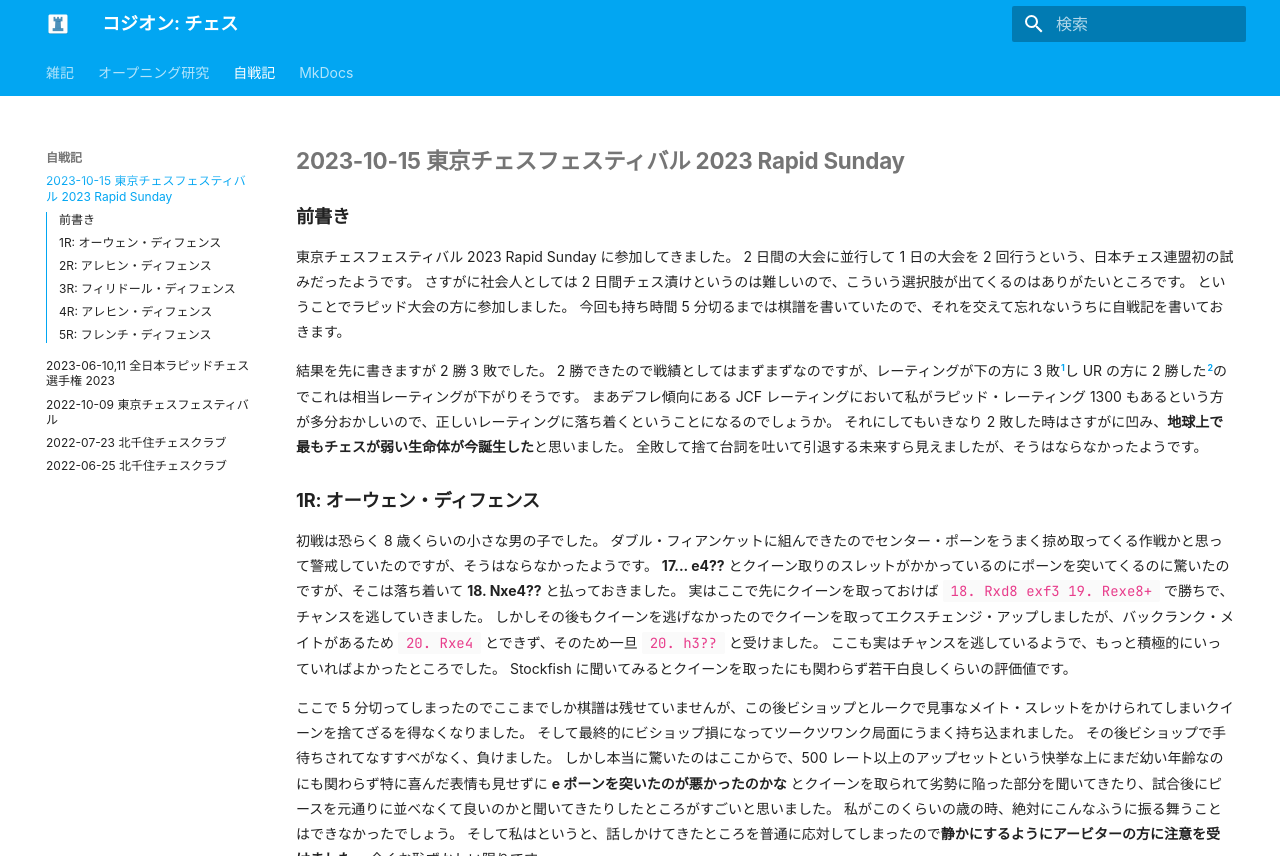
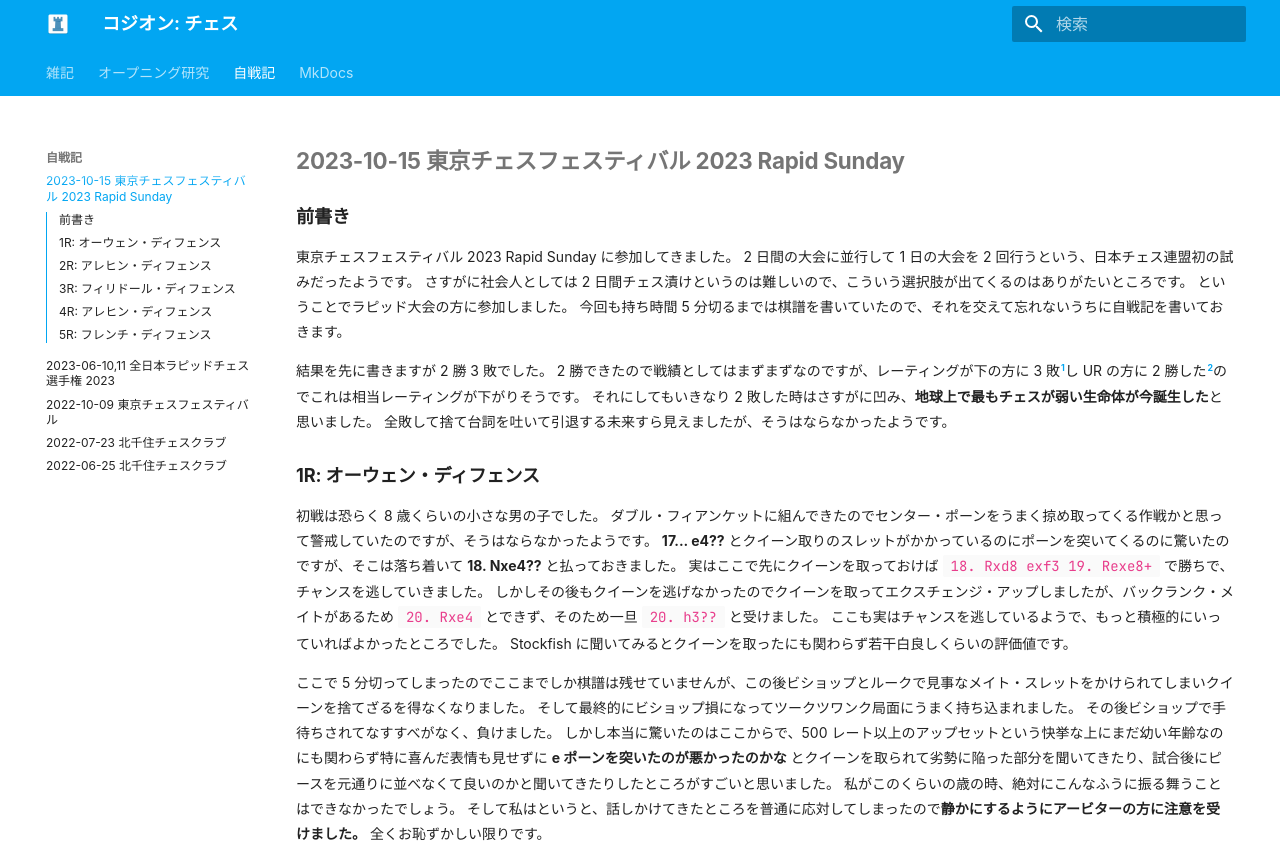
Before and after one commit to kojion/chess, an MkDocs documentation site: the page built from docs/otb/2023/1015.md, in a window 1280 px wide and 900 px high, cut to the strip 0-856 px from the top of the window. Built offline with MkDocs 1.6.1 and Material for MkDocs 9.7.7, drawn with Linux system fonts in a browser that asks for light colours; some web fonts are replaced; comment, search, counter and statistics services are not loaded.

Commit message:
デフレ傾向にあるという文章は曖昧なため削除

```diff
--- a/docs/otb/2023/1015.md
+++ b/docs/otb/2023/1015.md
@@ -14,8 +14,6 @@ description: 東京チェスフェスティバル 2023 Rapid Sunday の自戦記
 
 結果を先に書きますが 2 勝 3 敗でした。
 2 勝できたので戦績としてはまずまずなのですが、レーティングが下の方に 3 敗[^1]し UR の方に 2 勝した[^2]のでこれは相当レーティングが下がりそうです。
-まあデフレ傾向にある JCF レーティングにおいて私がラピッド・レーティング 1300
-もあるという方が多分おかしいので、正しいレーティングに落ち着くということになるのでしょうか。
 それにしてもいきなり 2 敗した時はさすがに凹み、**地球上で最もチェスが弱い生命体が今誕生した**と思いました。
 全敗して捨て台詞を吐いて引退する未来すら見えましたが、そうはならなかったようです。
 
```
